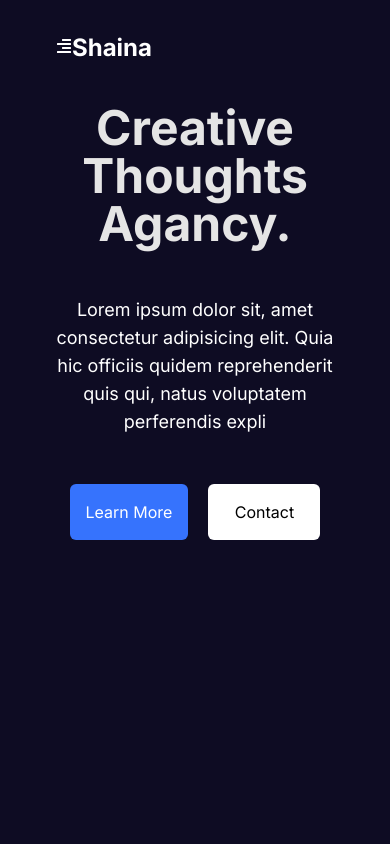
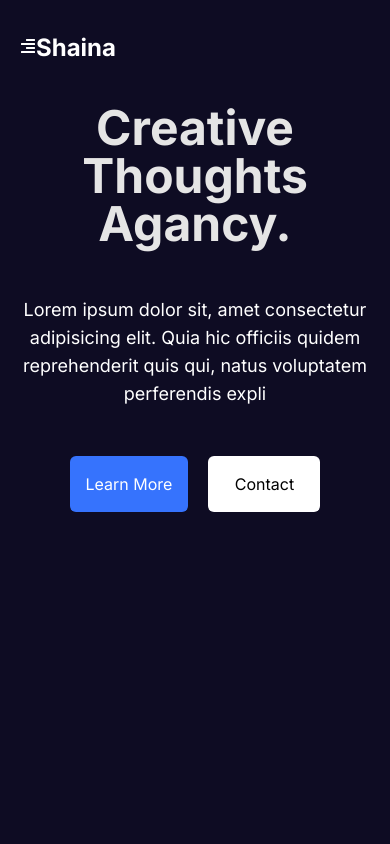
Before and after one commit to Shaghayegh-93/creative-agency, a Next.js app: page / in a window 390 px wide. Shown: the top 844 px of the page. Built offline with nearby package versions, Linux system fonts and the light colour scheme.

Commit message:
add responsive design to body

```diff
--- a/src/app/globals.css
+++ b/src/app/globals.css
@@ -33,7 +33,7 @@ body {
 
 @layer base {
   body {
-    @apply bg-backgroundColor text-textColor max-w-[1400px]  w-screen px-14 mx-auto;
+    @apply bg-backgroundColor text-textColor max-w-[1400px]  w-screen px-5 md:px-14  mx-auto;
   }
 
   .activeLink {
```
